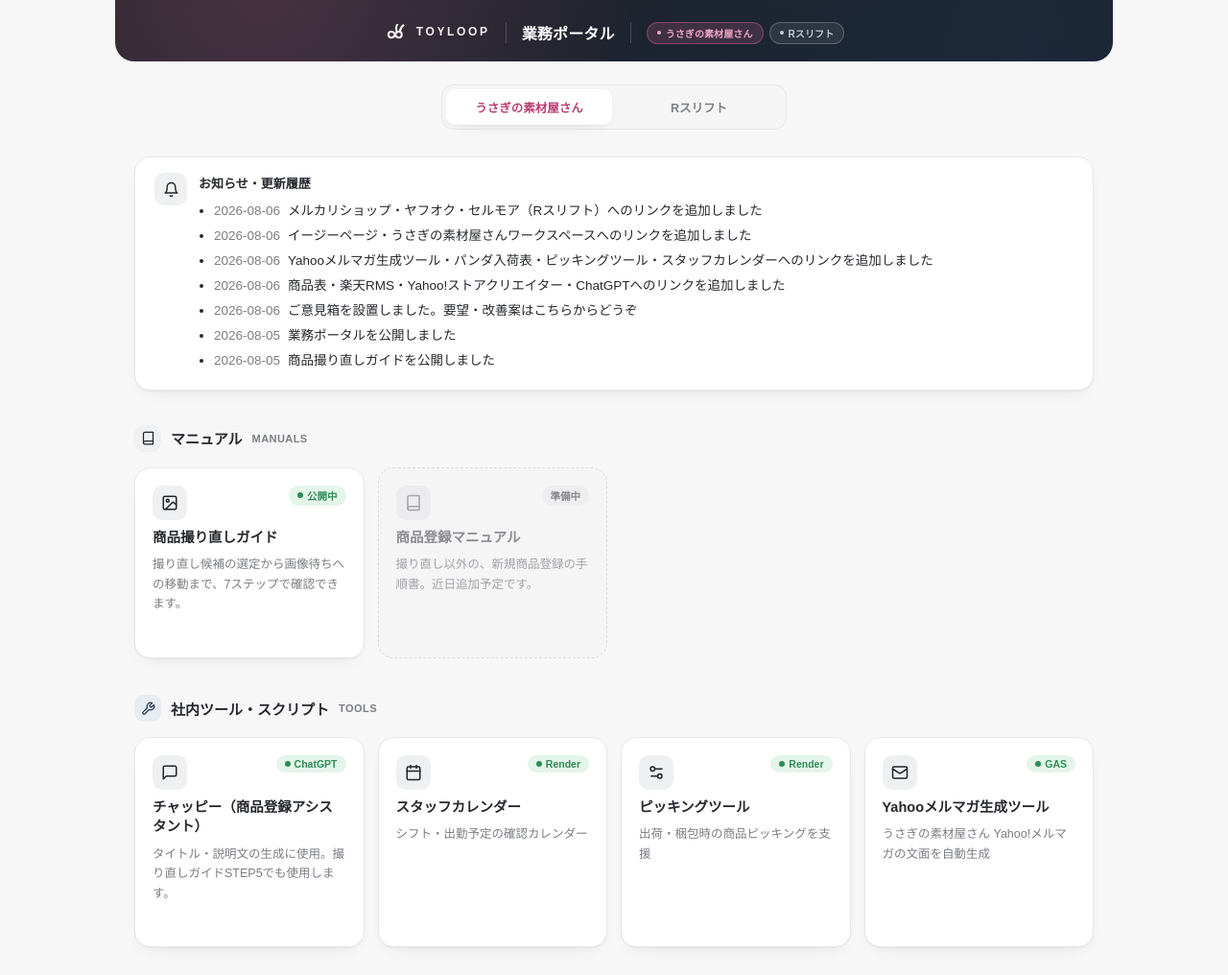
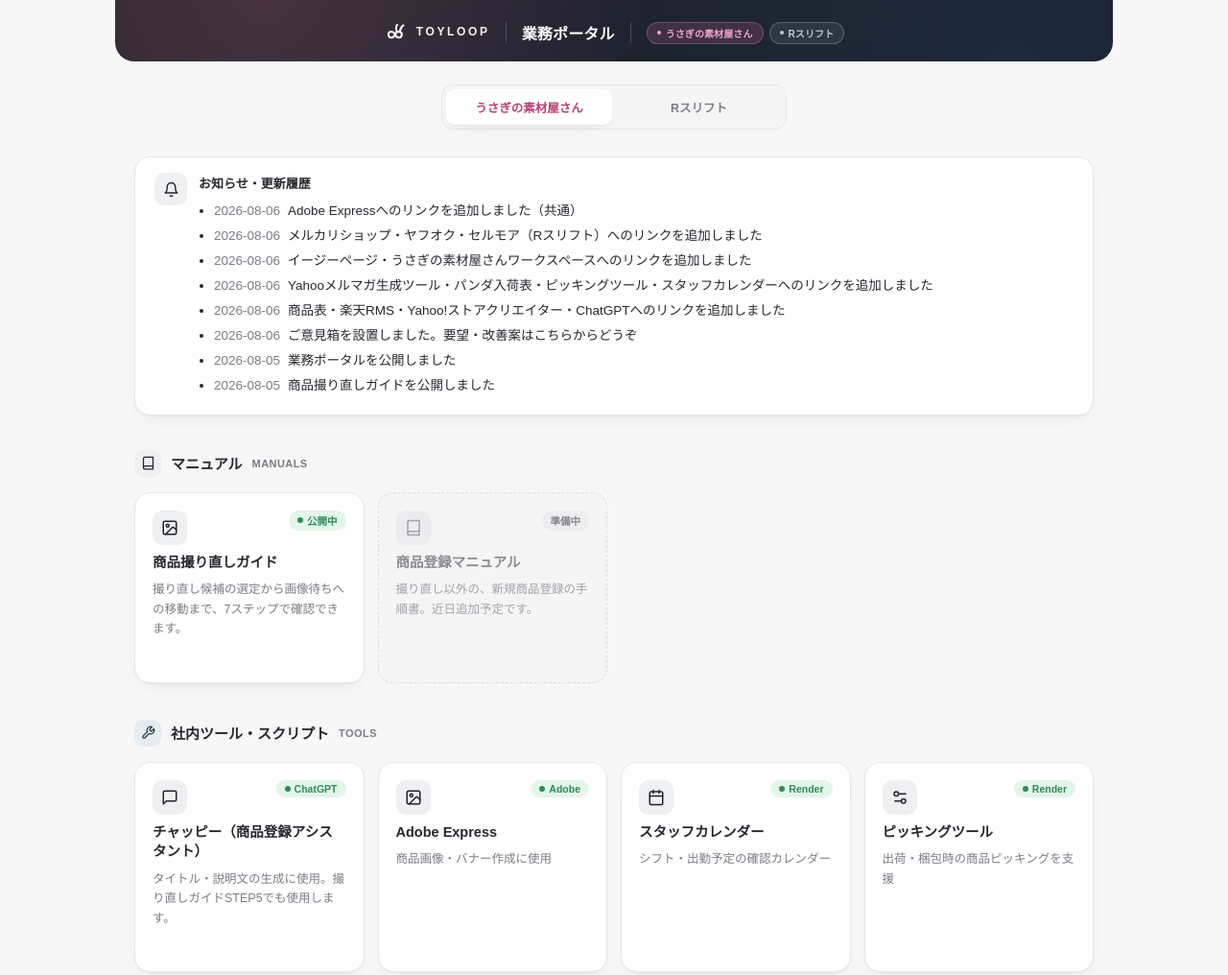
Before and after one commit to candytecjp-ux/usagi-portal, a plain HTML site: page index.html in a window 1280 px wide. Shown: the top 1016 px of the page at 96% size. Drawn offline with Linux system fonts and the light colour scheme.

Commit message:
Adobe Expressへのリンクを追加（両ブランド共通）

```diff
--- a/index.html
+++ b/index.html
@@ -375,6 +375,7 @@
     <div class="news-body">
       <div class="news-title">お知らせ・更新履歴</div>
       <ul>
+        <li><span class="date">2026-08-06</span>Adobe Expressへのリンクを追加しました（共通）</li>
         <li><span class="date">2026-08-06</span>メルカリショップ・ヤフオク・セルモア（Rスリフト）へのリンクを追加しました</li>
         <li><span class="date">2026-08-06</span>イージーページ・うさぎの素材屋さんワークスペースへのリンクを追加しました</li>
         <li><span class="date">2026-08-06</span>Yahooメルマガ生成ツール・パンダ入荷表・ピッキングツール・スタッフカレンダーへのリンクを追加しました</li>
@@ -456,6 +457,17 @@
         </div>
         <div class="tile-title">チャッピー（商品登録アシスタント）</div>
         <div class="tile-desc">タイトル・説明文の生成に使用。撮り直しガイドSTEP5でも使用します。</div>
+        <span class="tile-arrow"><svg viewBox="0 0 24 24" fill="none" stroke="currentColor" stroke-width="2" stroke-linecap="round" stroke-linejoin="round"><path d="M5 12h14M13 6l6 6-6 6"/></svg></span>
+      </a>
+      <a class="tile" data-brand="both" href="https://new.express.adobe.com/" target="_blank" rel="noopener">
+        <div class="tile-top">
+          <div class="tile-icon">
+            <svg viewBox="0 0 24 24" fill="none" stroke="currentColor" stroke-width="2" stroke-linecap="round" stroke-linejoin="round"><rect x="3" y="3" width="18" height="18" rx="2"/><circle cx="9" cy="9" r="2"/><path d="m21 15-3.086-3.086a2 2 0 0 0-2.828 0L6 21"/></svg>
+          </div>
+          <span class="tag live">Adobe</span>
+        </div>
+        <div class="tile-title">Adobe Express</div>
+        <div class="tile-desc">商品画像・バナー作成に使用</div>
         <span class="tile-arrow"><svg viewBox="0 0 24 24" fill="none" stroke="currentColor" stroke-width="2" stroke-linecap="round" stroke-linejoin="round"><path d="M5 12h14M13 6l6 6-6 6"/></svg></span>
       </a>
       <a class="tile" data-brand="both" href="https://line-tool-q247.onrender.com/shift-calendar.html" target="_blank" rel="noopener">
```
